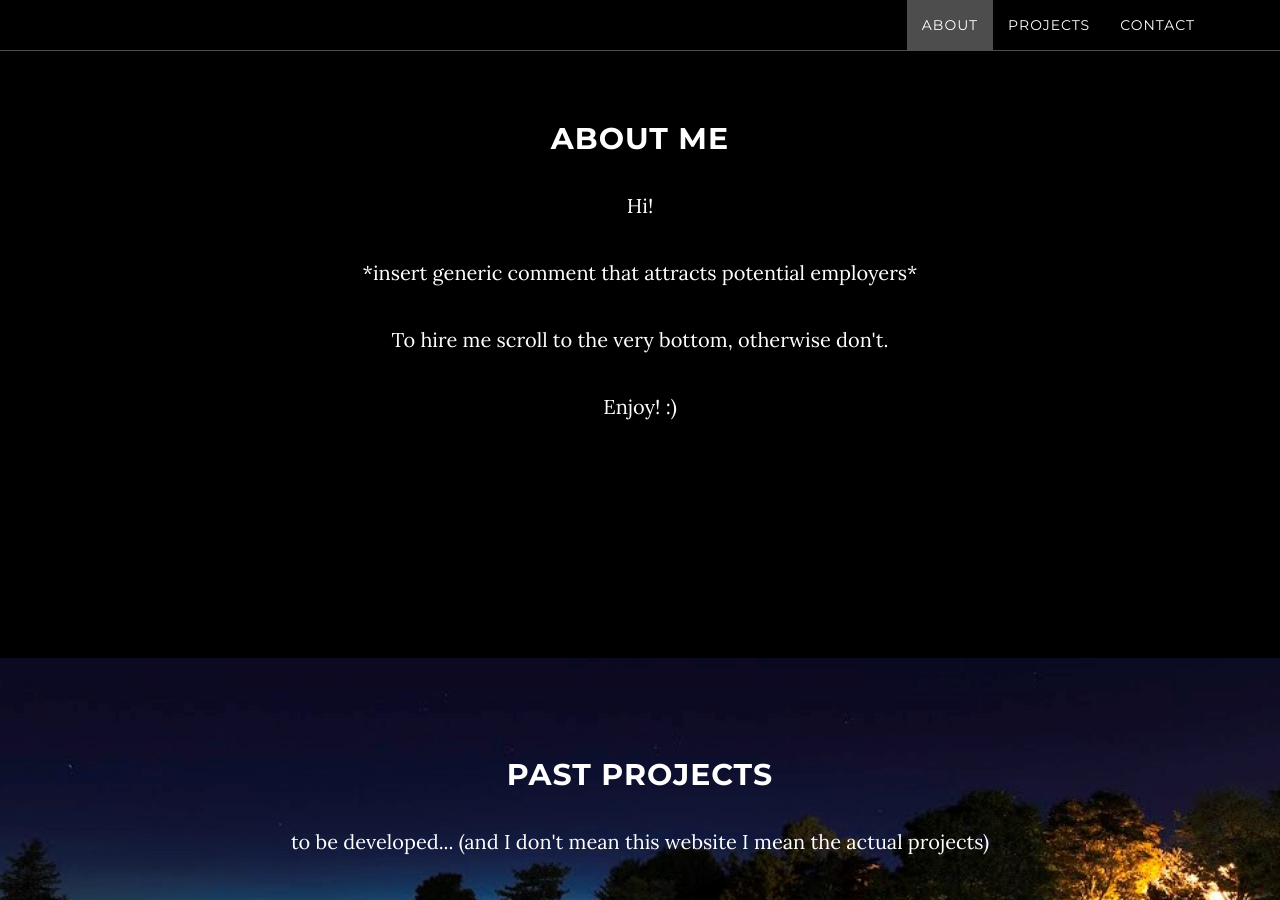
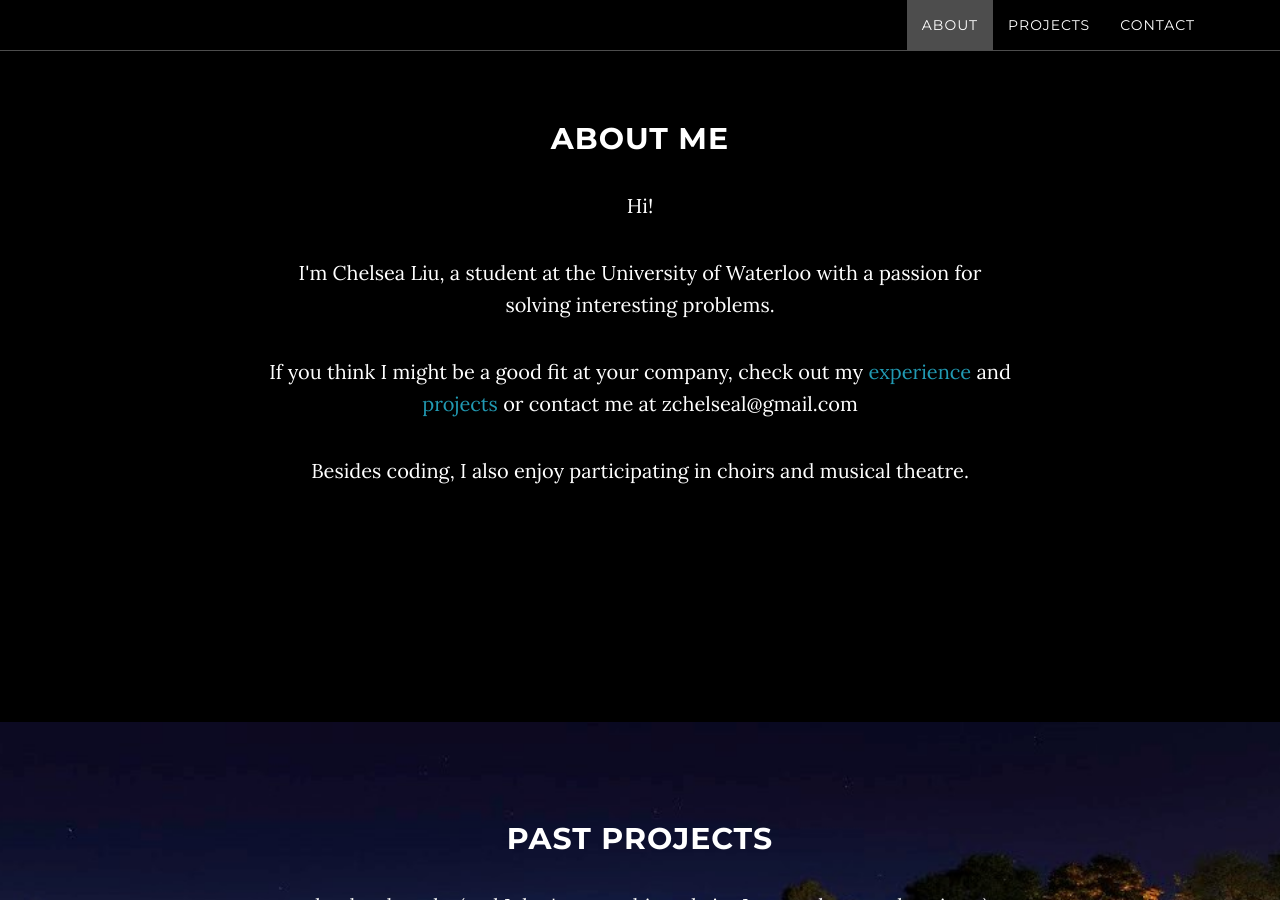
Before and after one commit to zchelseal/GoodRock, a Jekyll site: the page built from index.html, in a window 1280 px wide and 900 px high, scrolled down 978 px. Built offline with Jekyll 4.4.1, drawn with Linux system fonts in a browser that asks for light colours.

Commit message:
Included more in about section

```diff
--- a/_includes/about.html
+++ b/_includes/about.html
@@ -4,10 +4,16 @@
             <div class="col-lg-8 col-lg-offset-2">
                 <h2>About Me</h2>
                 <p>Hi! </p>
-                <P>*insert generic comment that attracts potential employers*</p>
+                <P>I'm Chelsea Liu, a student at the University of Waterloo
+                  with a passion for solving interesting problems.</p>
+                <P>If you think I might be a good fit at your company,
+                  check out my <a href="https://github.com/jeromelachaud">experience</a>
+                  and <a href="https://github.com/jeromelachaud">projects</a>
+                  or contact me at zchelseal@gmail.com</p></p>
+                <P>Besides coding, I also enjoy participating in choirs and musical theatre.</p>
                 <!--<p>The Jekyll version is brought to you by <a href="https://github.com/jeromelachaud">Jerome Lachaud</a></p>-->
-                <p>To hire me scroll to the very bottom, otherwise don't. </p>
-                <p>Enjoy! :)</p>
+                <!--<p>To hire me scroll to the very bottom, otherwise don't. </p>-->
+                <!--<p>Enjoy! :)</p>-->
             </div>
         </div>
     </section>
```
